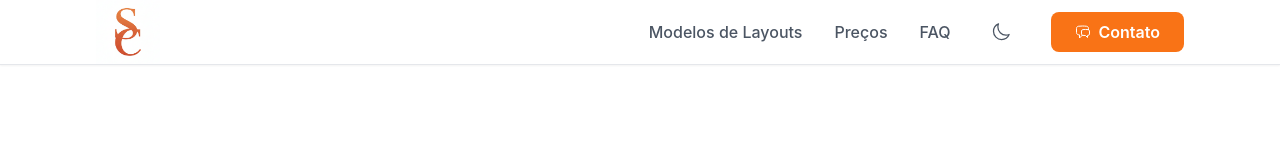
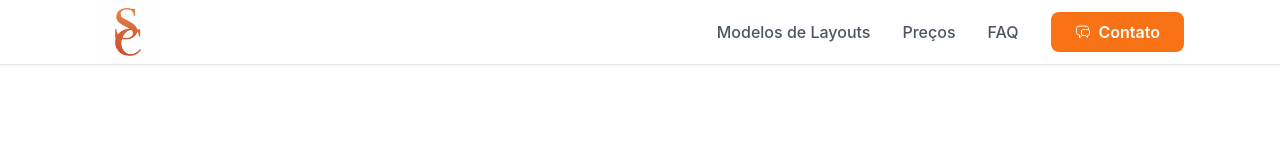
Before and after one commit to miquelven/galeria-projetos, a React (Create React App) app: page / in a window 1280 px wide. Shown: the top 149 px of the page. Built offline with nearby package versions, Linux system fonts and the light colour scheme.

Commit message:
feat: ocultacao do botao de dark mode

```diff
--- a/src/components/Portfolio.tsx
+++ b/src/components/Portfolio.tsx
@@ -245,7 +245,7 @@ const Portfolio: React.FC<PortfolioProps> = ({ onNavigateToPricing }) => {
                 whileHover={{ scale: 1.05 }}
                 whileTap={{ scale: 0.95 }}
                 onClick={toggleDarkMode}
-                className={`p-2 rounded-lg transition-colors duration-200 ${
+                className={`hidden p-2 rounded-lg transition-colors duration-200 ${
                   darkMode
                     ? "text-gray-300 hover:text-white"
                     : "text-gray-600 hover:text-gray-900"
@@ -276,7 +276,7 @@ const Portfolio: React.FC<PortfolioProps> = ({ onNavigateToPricing }) => {
                 whileHover={{ scale: 1.05 }}
                 whileTap={{ scale: 0.95 }}
                 onClick={toggleDarkMode}
-                className={`p-2 rounded-lg transition-colors duration-200 ${
+                className={`hidden p-2 rounded-lg transition-colors duration-200 ${
                   darkMode
                     ? "text-gray-300 hover:text-white"
                     : "text-gray-600 hover:text-gray-900"
```
